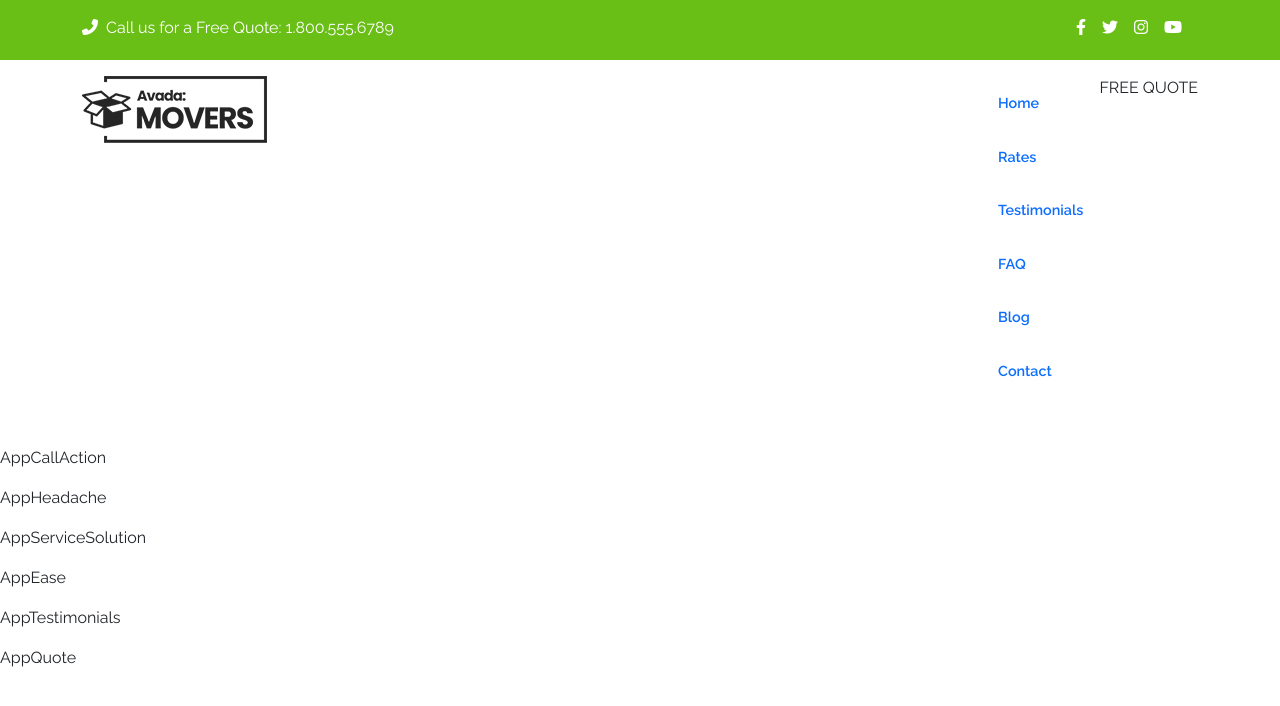
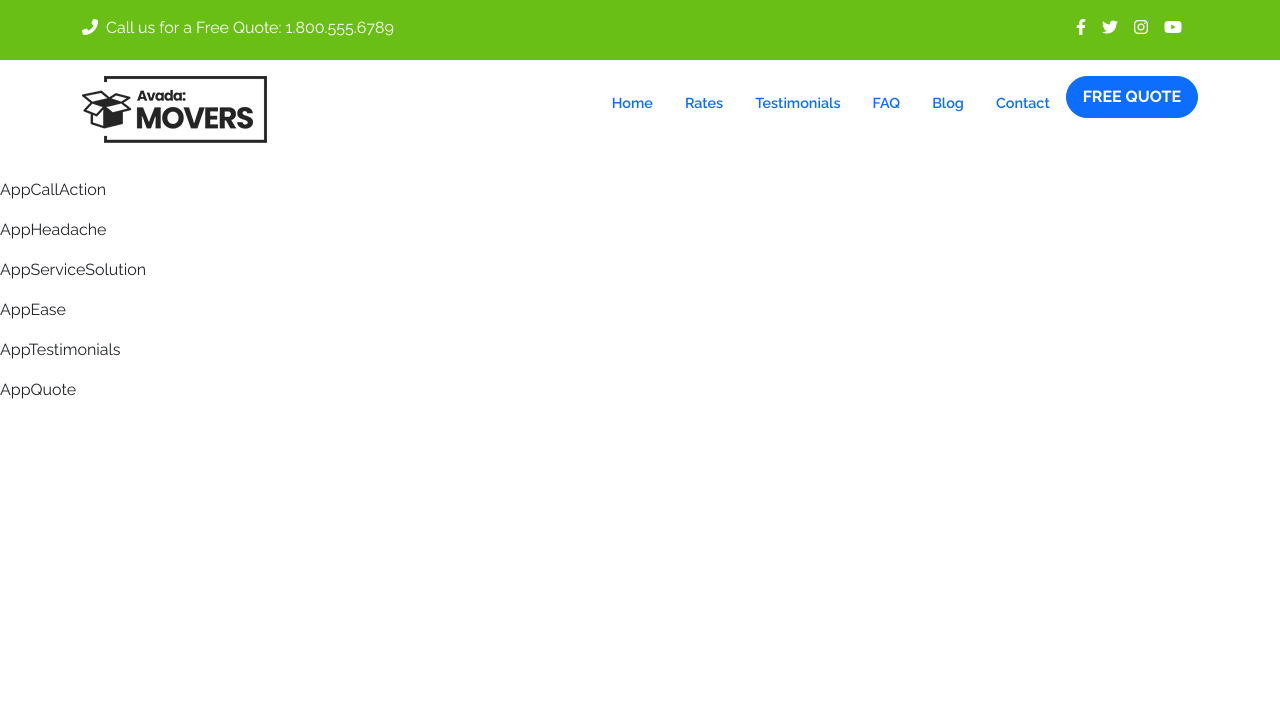
Before and after one commit to DeniseDichiara/proj-html-vuejs, a Vue app: page / in a window 1280 px wide. Shown: the top 706 px of the page. Built offline with nearby package versions, Linux system fonts and the light colour scheme.

Commit message:
added btn

```diff
--- a/src/components/AppLinks.vue
+++ b/src/components/AppLinks.vue
@@ -7,7 +7,7 @@
                 </div>
                 <div class="d-flex direction-row">
                     <nav>
-                        <ul>
+                        <ul class="d-flex direction-row">
                             <li v-for="link in navbarLinks">
                                 <a :href="link.link" :class="active ? 'active' : ''">
                                     {{link.text}}
@@ -16,7 +16,7 @@
                         </ul>
                     </nav>
                     <div>
-                        FREE QUOTE
+                        <button type="button" class="btn btn-primary my_btn">FREE QUOTE</button>
                     </div>
                 </div>
             </div>
@@ -74,6 +74,7 @@ export default {
         font-size: 0.9rem;
         font-weight: 600;
 
+
         transition: background-color 1s ease;
     }
 </style>
--- a/src/styles/general.scss
+++ b/src/styles/general.scss
@@ -30,6 +30,16 @@ ul{
     list-style-type: none;
 }
 
+li{
+    color: black;
+}
+
 a{
     text-decoration: none;
 }
+
+.my_btn{
+    border-radius: 6.5rem;
+    padding: 0.5rem 1rem;
+    font-weight: bold;
+}
--- a/src/styles/partials/_variables.scss
+++ b/src/styles/partials/_variables.scss
@@ -1 +1,3 @@
 //*$primaryColor : #6abf17;
+
+$secondaryFontColor: black;
```
